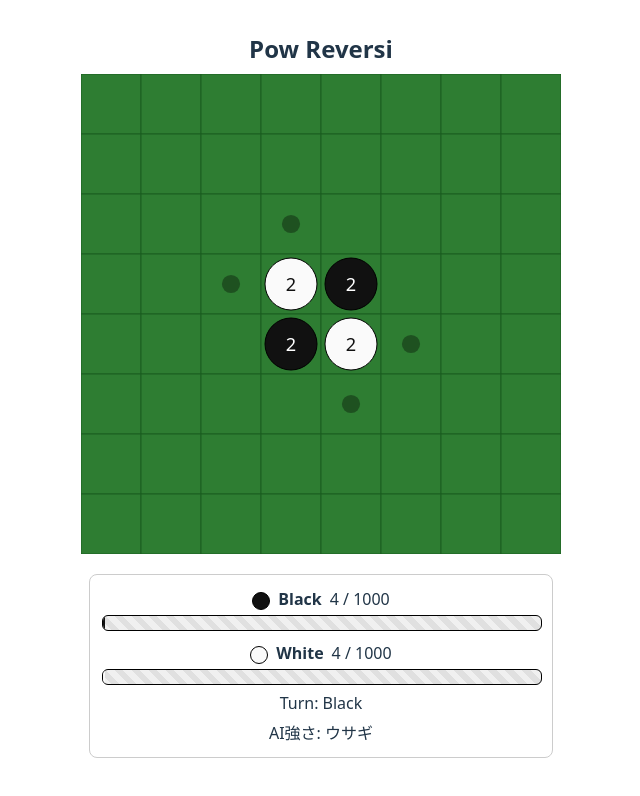
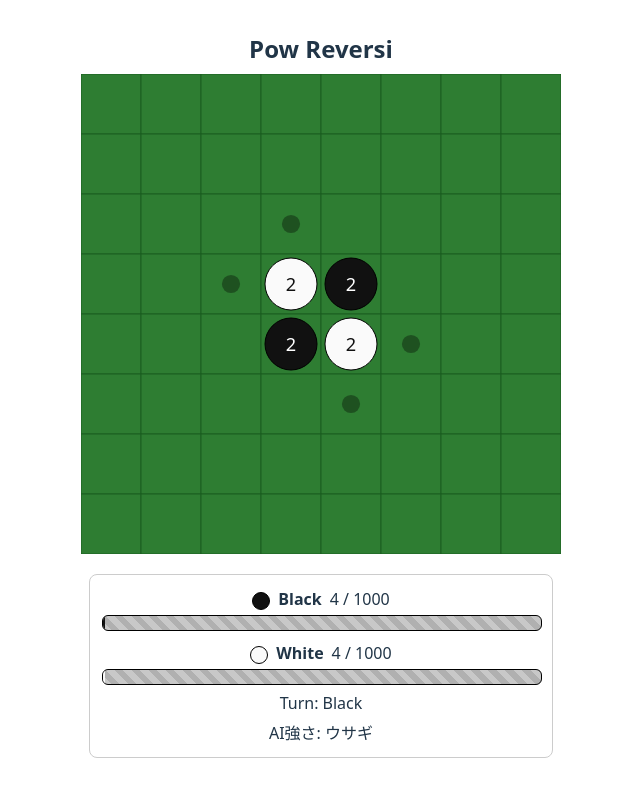
Before and after one commit to kurehajime/powpow_reversi, a React (Vite) app: page / in a window 1280 px wide. Both pictures are taken after a click on the button "開始". Shown: the top 796 px of the page, without its empty margins (319-959 px from the left). Built offline with nearby package versions, Linux system fonts and the light colour scheme.

Commit message:
色調整

```diff
--- a/src/components/ScoreElement.tsx
+++ b/src/components/ScoreElement.tsx
@@ -17,8 +17,8 @@ export default function ScoreElement({ field }: Props) {
       <div style={{ width: `${percent}%`, background: fg, height: '100%', borderRadius: barRadius }}></div>
     </div>
   )
-  const hatchBg = 'repeating-linear-gradient(45deg, #f0f0f0 0 6px, #e0e0e0 6px 12px), ' +
-                  'repeating-linear-gradient(-45deg, #f0f0f0 0 6px, #e0e0e0 6px 12px)'
+  const hatchBg = 'repeating-linear-gradient(45deg, #c8c8c8 0 6px, #b0b0b0 6px 12px), ' +
+                  'repeating-linear-gradient(-45deg, #c8c8c8 0 6px, #b0b0b0 6px 12px)'
 
   return (
     <div style={{ display: 'flex', flexDirection: 'column', gap: 10, width: '100%', textAlign: 'center', alignItems: 'center' }}>
```
